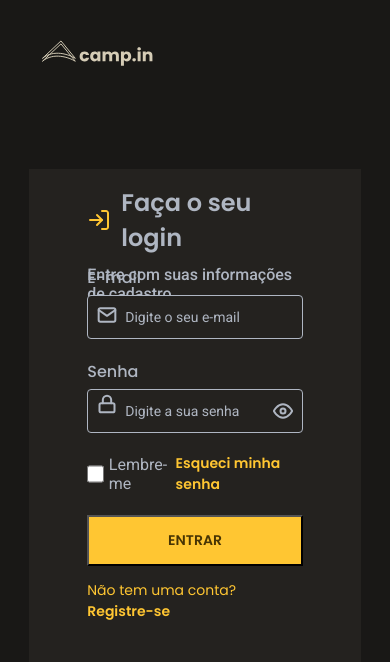
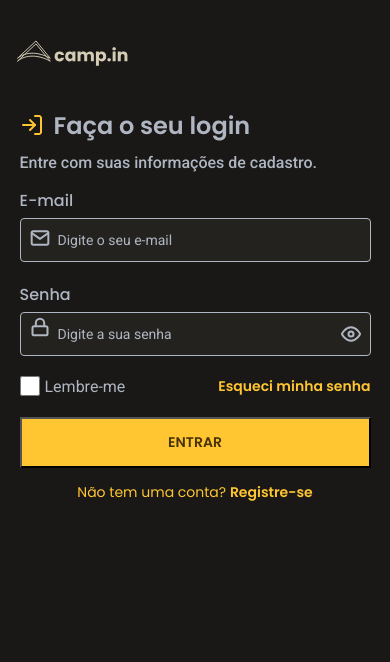
Before and after one commit to Dnuns/desafios_rocketseat, a plain HTML site: page Login_Form_CSS/index.html in a window 390 px wide. Drawn offline with Linux system fonts and the light colour scheme.

Commit message:
feat: add mobile responsiveness

```diff
--- a/Login_Form_CSS/styles.scss
+++ b/Login_Form_CSS/styles.scss
@@ -300,14 +300,31 @@ input {
 
 /*-------Background Section----------*/
 @media only screen and (max-width: 600px) {
-
   /*-------Form Section----------*/
   .form-section {
     width: 100%;
+    align-items: top;
+
+    .logo{
+      left: 15px;
+    }
+
+    .form-container {
+      background-color: var(--background);
+      width: 100%;
+      height: 60%;
+      align-self: start;
+      margin-top: 88px;
+
+      .form-container-inner{
+        width: 90%;
+      }
+    }
   }
 
   /*-------Background Section----------*/
   .background-section {
     display: none;
+    align-self: top;
   }
 }
```
Also changed, not shown: Login_Form_CSS/styles.css, 1 other file.
